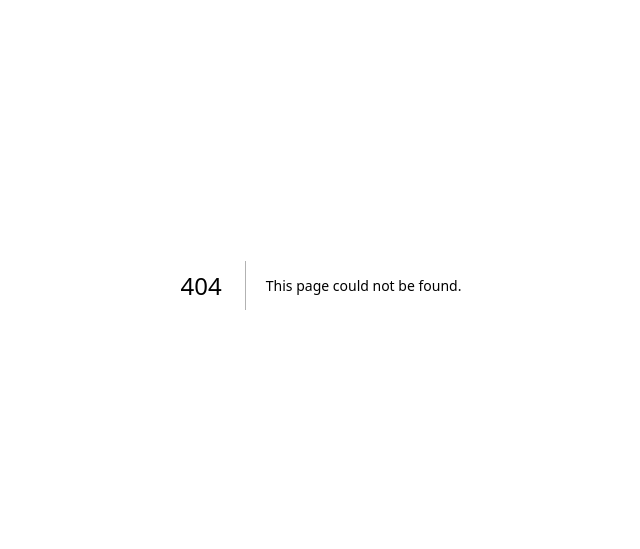
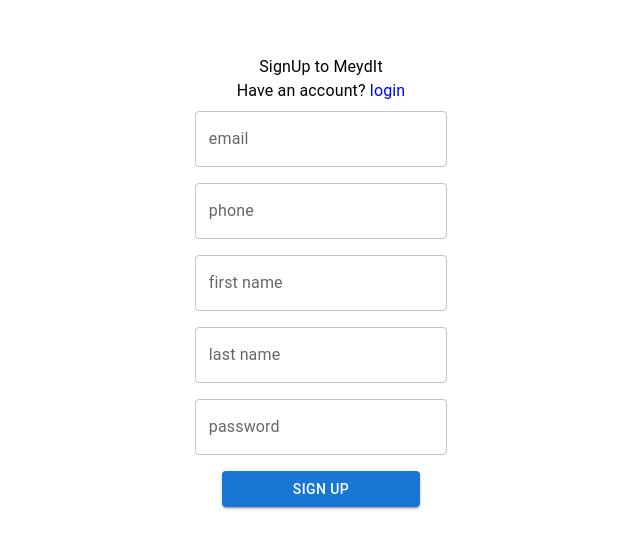
Before and after one commit to Emekarr/meydit-nextjs, a Next.js app: page /signup in a window 1280 px wide. Before the commit this address had no page. Shown: the part 115-664 px from the top of the page, without its empty margins (319-959 px from the left). Built offline with nearby package versions, Linux system fonts and the light colour scheme.

Commit message:
completed auth page

```diff
--- /dev/null
+++ b/app/login/page.module.css
@@ -0,0 +1,25 @@
+.root {
+    background-color: white;
+    width: 100vw;
+    height: 100vh;
+    display: flex;
+    justify-content: center;
+    align-items: center;
+    color: black;
+    flex-direction: column;
+}
+
+.welcomeText {
+    font-size: 2rem;
+}
+
+.form {
+    display: flex;
+    flex-direction: column;
+    justify-content: center;
+    align-items: center;
+}
+
+.highlight{
+    color: blue;
+}
--- /dev/null
+++ b/app/signup/page.module.css
@@ -0,0 +1,25 @@
+.root {
+    background-color: white;
+    width: 100vw;
+    height: 100vh;
+    display: flex;
+    justify-content: center;
+    align-items: center;
+    color: black;
+    flex-direction: column;
+}
+
+.welcomeText {
+    font-size: 2rem;
+}
+
+.form {
+    display: flex;
+    flex-direction: column;
+    justify-content: center;
+    align-items: center;
+}
+
+.highlight{
+    color: blue;
+}
--- /dev/null
+++ b/app/signup/page.tsx
@@ -0,0 +1,83 @@
+"use client";
+import { Box, Button, TextField, Typography } from "@mui/material";
+import styles from "./page.module.css";
+import Link from "next/link";
+import { useState } from "react";
+
+interface SignupFields {
+  email: string;
+  password: string;
+  phone: string;
+  lastName: string;
+  firstName: string;
+}
+
+const SignUp = () => {
+  const [formEntry, updateFormEntry] = useState<SignupFields>({
+    email: "",
+    password: "",
+    firstName: "",
+    lastName: "",
+    phone: "",
+  });
+  const handleUpdateFormEntry = (
+    event: React.ChangeEvent<HTMLInputElement>
+  ) => {
+    const { name, value } = event.target;
+    updateFormEntry((data) => ({ ...data, [name]: value }));
+  };
+  return (
+    <div className={styles.root}>
+      <Typography className={styles.welcomeText}>SignUp to MeydIt</Typography>
+      <Typography>
+        Have an account?{" "}
+        <Link href={"/login"} className={styles.highlight}>
+          login
+        </Link>
+      </Typography>
+      <Box
+        component="form"
+        sx={{
+          "& > :not(style)": { m: 1, width: "25ch" },
+        }}
+        noValidate
+        autoComplete="off"
+        className={styles.form}
+      >
+        <TextField
+          onChange={handleUpdateFormEntry}
+          className={styles.formField}
+          label="email"
+          variant="outlined"
+        />
+        <TextField
+          onChange={handleUpdateFormEntry}
+          className={styles.formField}
+          label="phone"
+          variant="outlined"
+        />
+        <TextField
+          onChange={handleUpdateFormEntry}
+          className={styles.formField}
+          label="first name"
+          variant="outlined"
+        />
+        <TextField
+          onChange={handleUpdateFormEntry}
+          className={styles.formField}
+          label="last name"
+          variant="outlined"
+        />
+        <TextField
+          onChange={handleUpdateFormEntry}
+          className={styles.formField}
+          label="password"
+          variant="outlined"
+        />
+        <Button variant="contained">Sign Up</Button>
+      </Box>
+    </div>
+  );
+};
+
+export default SignUp;
--- a/package.json
+++ b/package.json
@@ -9,6 +9,9 @@
     "lint": "next lint"
   },
   "dependencies": {
+    "@emotion/react": "^11.10.6",
+    "@emotion/styled": "^11.10.6",
+    "@mui/material": "^5.12.1",
     "@types/node": "18.15.13",
     "@types/react": "18.0.38",
     "@types/react-dom": "18.0.11",
```
Also changed, not shown: app/login/page.tsx (added, +59 -0 lines), app/page.tsx (+2 -92 lines), 1 other file (tests, documents, lock files or other folders).
